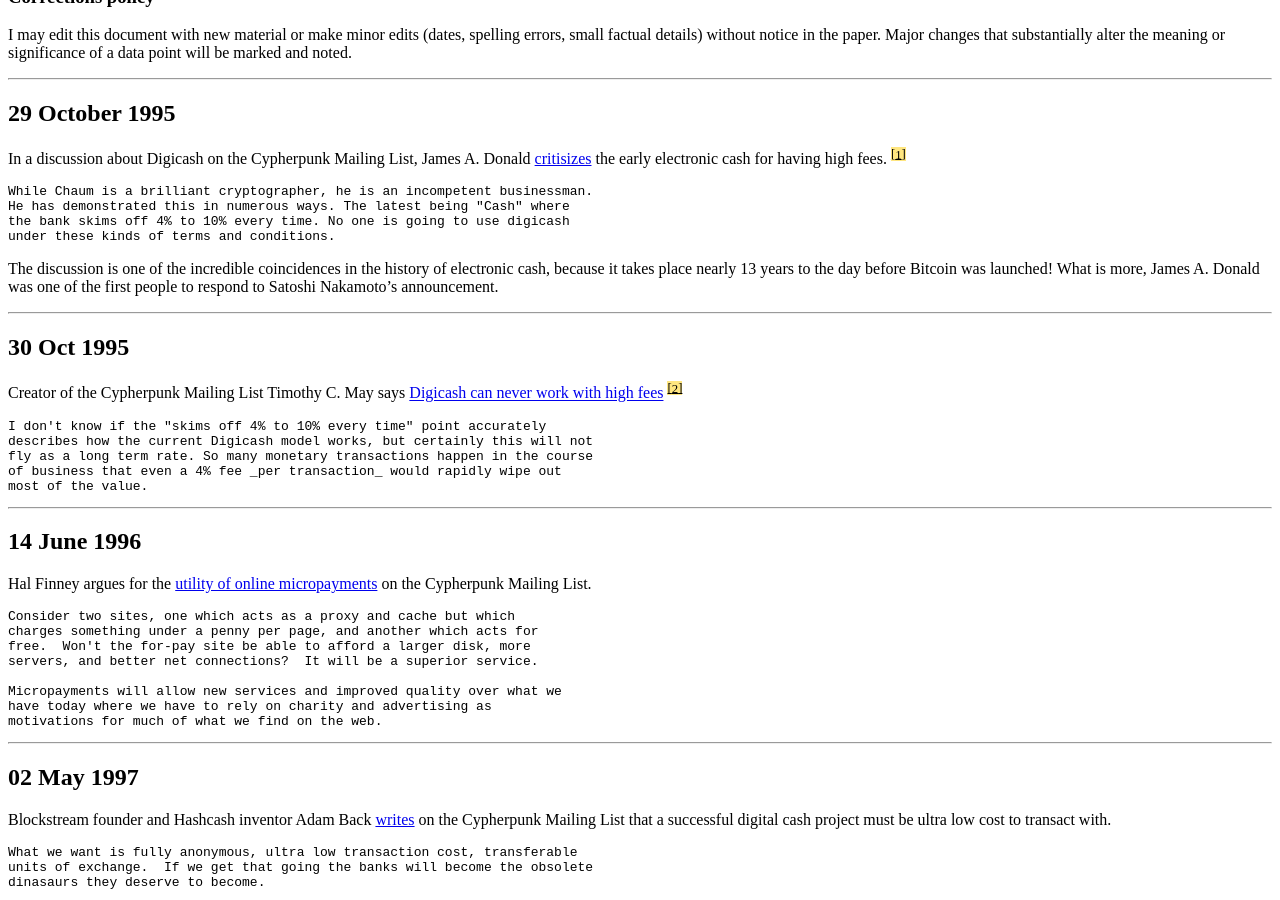
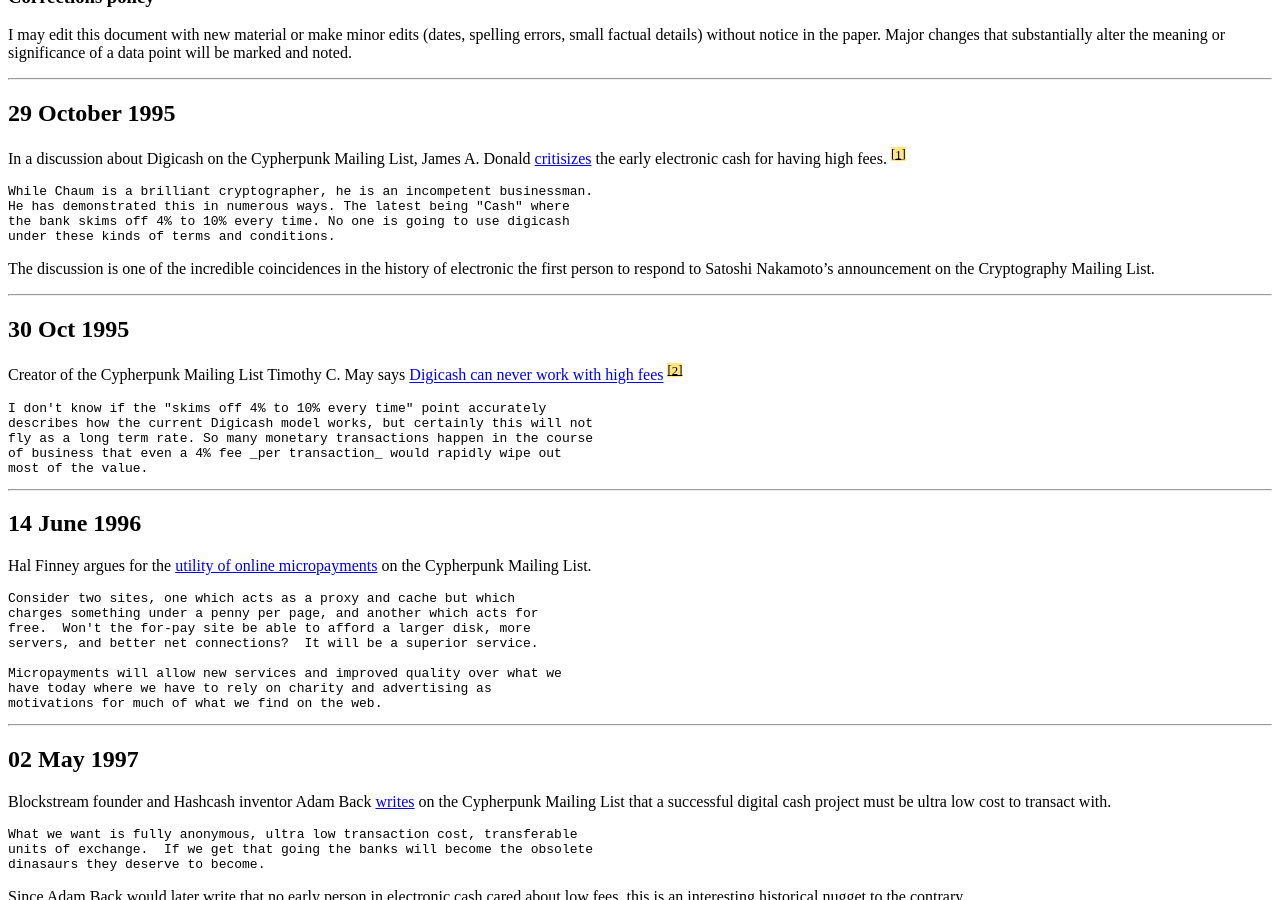
Before and after one commit to derykmakgill/website, a Jekyll site: the page built from testbtc.md, in a window 1280 px wide and 900 px high, scrolled down 1604 px. Built offline with Jekyll 4.4.1, drawn with Linux system fonts in a browser that asks for light colours; a script that is not in the unit is left out.

Commit message:
Update testbtc.md

````diff
--- a/testbtc.md
+++ b/testbtc.md
@@ -72,7 +72,7 @@
 under these kinds of terms and conditions.
 ```
 
-The discussion is one of the incredible coincidences in the history of electronic cash, because it takes place nearly 13 years to the day before Bitcoin was launched! What is more, James A. Donald was one of the first people to respond to Satoshi Nakamoto's announcement.
+The discussion is one of the incredible coincidences in the history of electronic the first person to respond to Satoshi Nakamoto's announcement on the Cryptography Mailing List.
 
 ---
 
````
